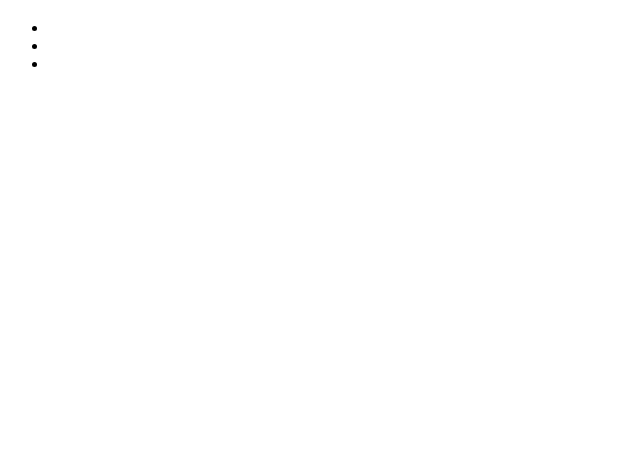
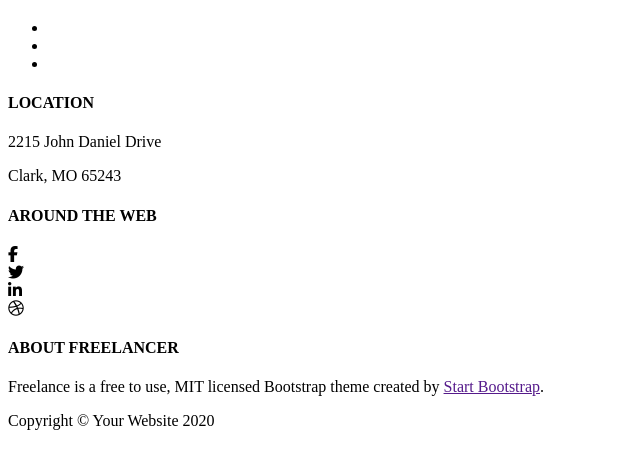
Before and after one commit to M8Eggman/Start-Css, a plain HTML site: page index.html in a window 1280 px wide. Shown: the whole page, without its empty margins (0-640 px from the left). Drawn offline with Linux system fonts and the light colour scheme.

Commit message:
ajout de contenu dans le footer

```diff
--- a/index.html
+++ b/index.html
@@ -26,45 +26,43 @@
     <section class="sectionDiv">
         <div>
             <div class="footerH4">
-                <h4></h4>
+                <h4>LOCATION</h4>
             </div>
             <div class="footerContenu">
-                <p></p>
-                <p></p>
+                <p>2215 John Daniel Drive</p>
+                <p>Clark, MO 65243</p>
             </div>
         </div>
         <div>
             <div class="footerH4">
-                <h4></h4>
+                <h4>AROUND THE WEB</h4>
             </div>
             <div class="footerContenu">
                 <div class="icone1">
-
+                    <i class="fa-brands fa-facebook-f"></i>
                 </div>
                 <div class="icone2">
-
+                    <i class="fa-brands fa-twitter"></i>
                 </div>
                 <div class="icone3">
-
+                    <i class="fa-brands fa-linkedin-in"></i>
                 </div>
                 <div class="icone4">
-
+                    <i class="fa-brands fa-dribbble"></i>
                 </div>
             </div>
         </div>
         <div>
             <div class="footerH4">
-                <h4></h4>
+                <h4>ABOUT FREELANCER</h4>
             </div>
             <div class="footerContenu">
-                <p></p>
-                <p></p>
-                <p></p>
+                <p>Freelance is a free to use, MIT licensed Bootstrap theme created by <a href="">Start Bootstrap</a>.</p>
             </div>
         </div>
     </section>
     <section class="sectionP">
-        <p></p>
+        <p>Copyright &copy Your Website 2020</p>
     </section>
 </footer>
 <script src="https://kit.fontawesome.com/65f425041b.js" crossorigin="anonymous"></script>
```
